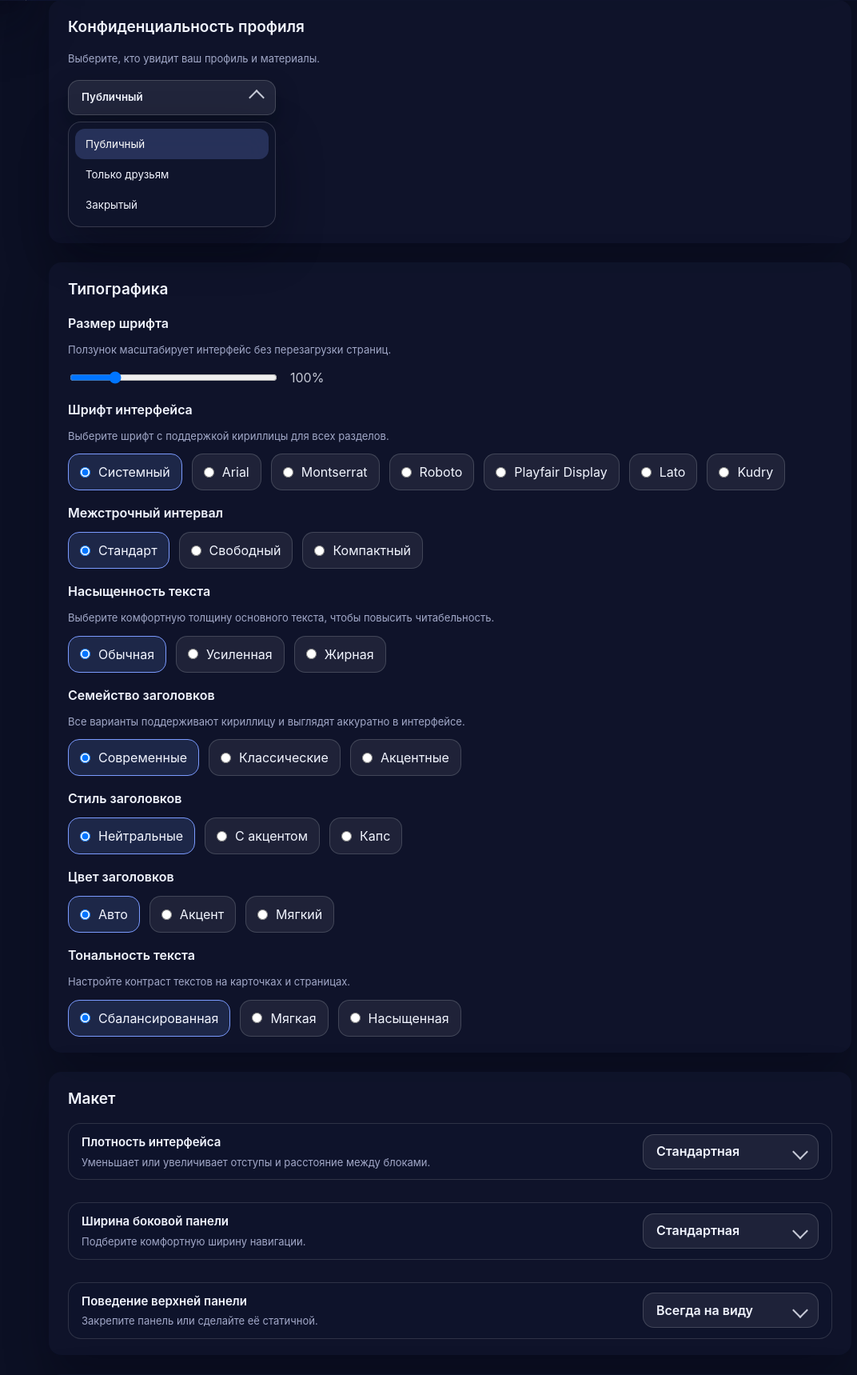
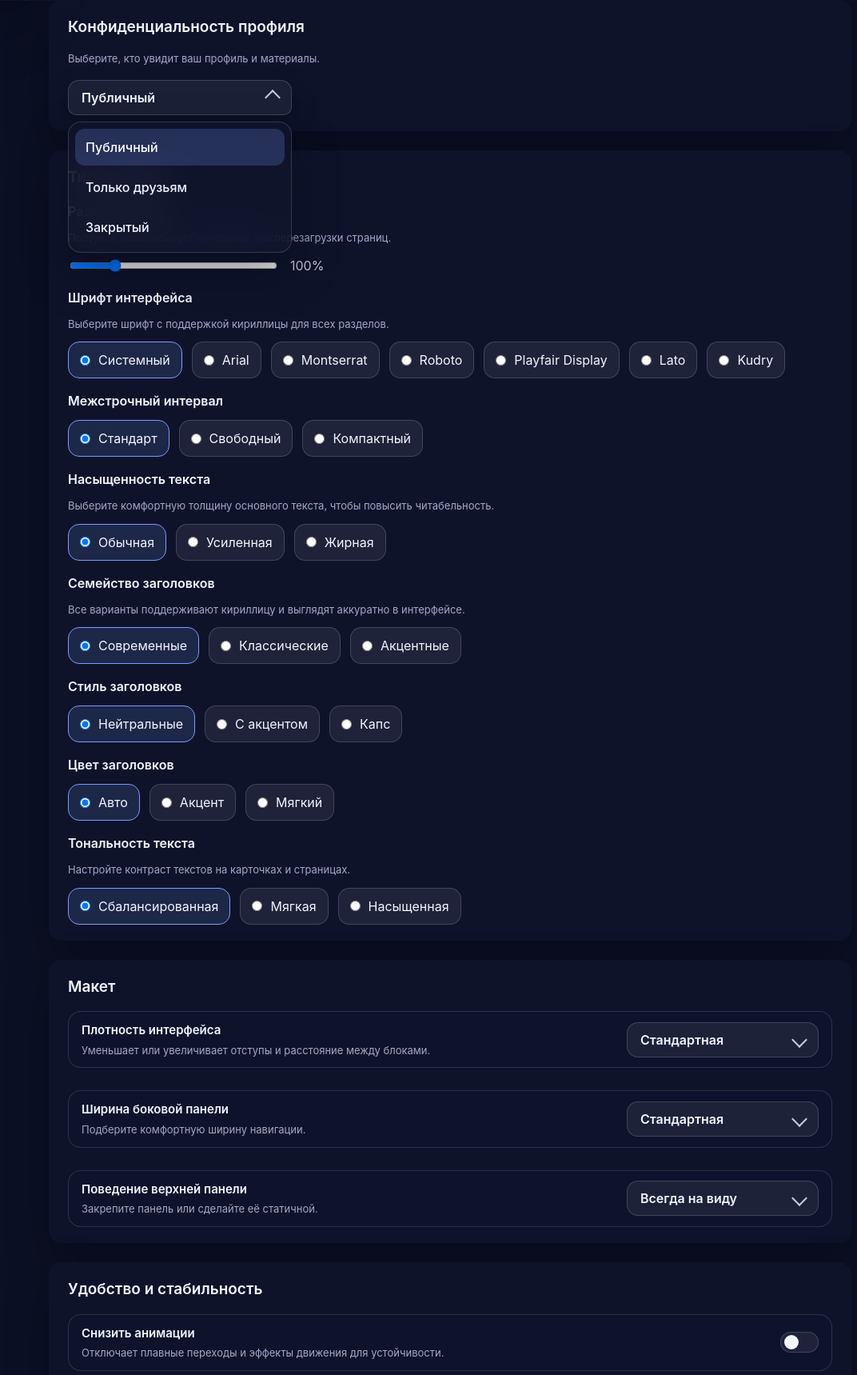
Before and after one commit to JasonVoorchees/Mysite_v.2, a Django app: page /settings.html in a window 1280 px wide, after a click on "Публичный". Shown: the part 799-2518 px from the top of the page at 80% size, without its empty margins (187-1259 px from the left). Run offline with Django 4.2, Linux system fonts and the light colour scheme.

Commit message:
Refine settings dropdown overlays

```diff
--- a/core/static/css/settings.css
+++ b/core/static/css/settings.css
@@ -38,16 +38,6 @@
 .setting-option__info{display:flex;flex-direction:column;gap:4px;min-width:0}
 .setting-option__title{font-weight:600;font-size:15px}
 .setting-option__desc{font-size:13px;color:var(--muted);line-height:1.45}
-.select-control{position:relative;min-width:180px;max-width:220px;width:100%}
-.select-control::after{content:"";position:absolute;right:16px;top:50%;width:12px;height:12px;border-right:2px solid currentColor;border-bottom:2px solid currentColor;transform:translateY(-50%) rotate(45deg);opacity:.8;pointer-events:none;transition:transform .2s ease,opacity .2s ease;}
-.select-control select{appearance:none;-webkit-appearance:none;-moz-appearance:none;width:100%;background:color-mix(in srgb,var(--btn-bg) 86%, transparent);border:1px solid var(--btn-border);border-radius:14px;padding:10px 42px 10px 16px;min-height:44px;color:var(--btn-fg);font:inherit;font-weight:600;line-height:1.2;transition:background-color .2s ease,border-color .2s ease,box-shadow .2s ease,color .2s ease;box-shadow:none;cursor:pointer;}
-.select-control select:hover{background:var(--btn-bg-hover);}
-.select-control select:focus-visible{outline:2px solid var(--accent);outline-offset:3px;}
-.select-control:focus-within::after{transform:translateY(-50%) rotate(-135deg);opacity:1;}
-.select-control:focus-within select{box-shadow:0 12px 28px rgba(5,7,18,0.32);background:color-mix(in srgb,var(--btn-bg) 70%, transparent);}
-body.theme-light .select-control:focus-within select{box-shadow:0 12px 26px rgba(105,120,200,0.18);}
-body.theme-retro .select-control:focus-within select{box-shadow:0 12px 26px rgba(16,18,30,0.28);}
-body.theme-sepia .select-control:focus-within select{box-shadow:0 12px 26px rgba(62,34,18,0.28);}
 .settings-option .switch{margin-left:auto}
 .switch{position:relative;display:inline-flex;align-items:center;width:48px;height:26px;flex:0 0 auto}
 .switch input{opacity:0;width:0;height:0}
@@ -57,19 +47,22 @@
 .switch input:checked+.switch-slider::after{transform:translate(20px,-50%);background:var(--accent)}
 .switch input:focus-visible+.switch-slider{outline:2px solid var(--accent);outline-offset:3px}
 .hint{opacity:.8}
-.privacy-control{position:relative;display:flex;flex-direction:column;min-width:220px;width:100%;max-width:260px;}
-.privacy-toggle{display:flex;align-items:center;justify-content:space-between;gap:12px;min-height:44px;padding:10px 16px;border-radius:14px;transition:background-color .2s ease,border-color .2s ease,box-shadow .2s ease;width:100%;}
-.privacy-toggle::after{content:"";flex:0 0 auto;width:12px;height:12px;border-right:2px solid currentColor;border-bottom:2px solid currentColor;transform:rotate(45deg);transition:transform .2s ease;opacity:.8;}
-.privacy-control[data-open='true'] .privacy-toggle::after{transform:rotate(-135deg);}
-.privacy-menu{display:flex;flex-direction:column;margin-top:8px;padding:8px;background:var(--card-overlay, var(--card));border:1px solid var(--btn-border);border-radius:16px;box-shadow:0 24px 56px rgba(5,7,18,0.42);backdrop-filter:blur(18px);}
-body.theme-light .privacy-menu{box-shadow:0 18px 36px rgba(97,110,180,0.18);}
-body.theme-retro .privacy-menu{box-shadow:0 20px 40px rgba(16,18,30,0.38);}
-body.theme-sepia .privacy-menu{box-shadow:0 20px 40px rgba(60,32,18,0.36);}
-.privacy-menu[hidden]{display:none;}
-.privacy-option{display:flex;align-items:center;justify-content:flex-start;padding:10px 12px;border-radius:12px;text-align:left;background:transparent;color:var(--text);border:1px solid transparent;transition:background-color .2s ease,border-color .2s ease,color .2s ease;}
-.privacy-option:hover,.privacy-option:focus-visible{background:var(--btn-bg-hover);border-color:var(--btn-border);outline:none;}
-.privacy-option[aria-selected='true']{background:var(--accent-bg);color:var(--accent-fg);border-color:transparent;}
-.privacy-control[data-open='true'] .privacy-toggle{border-bottom-left-radius:10px;border-bottom-right-radius:10px;box-shadow:0 12px 28px rgba(5,7,18,0.4);}
-body.theme-light .privacy-control[data-open='true'] .privacy-toggle{box-shadow:0 12px 24px rgba(105,120,200,0.16);}
-body.theme-retro .privacy-control[data-open='true'] .privacy-toggle{box-shadow:0 12px 26px rgba(16,18,30,0.32);}
-body.theme-sepia .privacy-control[data-open='true'] .privacy-toggle{box-shadow:0 12px 26px rgba(62,34,18,0.32);}
+.pref-dropdown{position:relative;display:flex;flex-direction:column;min-width:200px;width:min(100%,280px);}
+.pref-dropdown__toggle{display:flex;align-items:center;justify-content:space-between;gap:12px;min-height:44px;padding:10px 16px;border-radius:14px;transition:background-color .2s ease,border-color .2s ease,box-shadow .2s ease;width:100%;background:color-mix(in srgb,var(--btn-bg) 86%, transparent);border:1px solid var(--btn-border);color:var(--btn-fg);font:inherit;font-weight:600;line-height:1.25;text-align:left;cursor:pointer;}
+.pref-dropdown__toggle:hover{background:var(--btn-bg-hover);}
+.pref-dropdown__toggle:focus-visible{outline:2px solid var(--accent);outline-offset:3px;}
+.pref-dropdown__toggle::after{content:"";flex:0 0 auto;width:12px;height:12px;border-right:2px solid currentColor;border-bottom:2px solid currentColor;transform:rotate(45deg);transition:transform .2s ease;opacity:.8;}
+.pref-dropdown[data-open='true'] .pref-dropdown__toggle::after{transform:rotate(-135deg);}
+.pref-dropdown[data-open='true'] .pref-dropdown__toggle{border-bottom-left-radius:10px;border-bottom-right-radius:10px;box-shadow:0 12px 28px rgba(5,7,18,0.4);background:color-mix(in srgb,var(--btn-bg) 70%, transparent);}
+body.theme-light .pref-dropdown[data-open='true'] .pref-dropdown__toggle{box-shadow:0 12px 24px rgba(105,120,200,0.16);}
+body.theme-retro .pref-dropdown[data-open='true'] .pref-dropdown__toggle{box-shadow:0 12px 26px rgba(16,18,30,0.32);}
+body.theme-sepia .pref-dropdown[data-open='true'] .pref-dropdown__toggle{box-shadow:0 12px 26px rgba(62,34,18,0.32);}
+.pref-dropdown__menu{position:absolute;top:calc(100% + 8px);left:0;right:0;display:flex;flex-direction:column;gap:4px;padding:8px;background:var(--card-overlay, var(--card));border:1px solid var(--btn-border);border-radius:16px;box-shadow:0 24px 56px rgba(5,7,18,0.42);backdrop-filter:blur(18px);z-index:40;min-width:100%;}
+body.theme-light .pref-dropdown__menu{box-shadow:0 18px 36px rgba(97,110,180,0.18);}
+body.theme-retro .pref-dropdown__menu{box-shadow:0 20px 40px rgba(16,18,30,0.38);}
+body.theme-sepia .pref-dropdown__menu{box-shadow:0 20px 40px rgba(60,32,18,0.36);}
+.pref-dropdown__menu[hidden]{display:none;}
+.pref-dropdown__option{display:flex;align-items:center;justify-content:flex-start;padding:10px 12px;border-radius:12px;text-align:left;background:transparent;color:var(--text);border:1px solid transparent;font:inherit;font-weight:500;cursor:pointer;transition:background-color .2s ease,border-color .2s ease,color .2s ease;}
+.pref-dropdown__option:hover,.pref-dropdown__option:focus-visible{background:var(--btn-bg-hover);border-color:var(--btn-border);outline:none;}
+.pref-dropdown__option[aria-selected='true']{background:var(--accent-bg);color:var(--accent-fg);border-color:transparent;}
+.settings-option .pref-dropdown{min-width:200px;width:min(100%,240px);}
--- a/core/templates/settings.html
+++ b/core/templates/settings.html
@@ -94,14 +94,14 @@
           <h2>Конфиденциальность профиля</h2>
           <p class="settings-note">Выберите, кто увидит ваш профиль и материалы.</p>
           <div class="row">
-            <div class="privacy-control" data-open="false">
-              <button id="privacyToggle" class="ios-button privacy-toggle" type="button" aria-haspopup="listbox" aria-controls="privacyMenu" aria-expanded="false">
+            <div class="privacy-control pref-dropdown" data-open="false">
+              <button id="privacyToggle" class="ios-button privacy-toggle pref-dropdown__toggle" type="button" aria-haspopup="listbox" aria-controls="privacyMenu" aria-expanded="false">
                 Публичный
               </button>
-              <div id="privacyMenu" class="privacy-menu" role="listbox" aria-labelledby="privacyToggle" hidden>
-                <button type="button" class="privacy-option" data-value="public" role="option">Публичный</button>
-                <button type="button" class="privacy-option" data-value="friends" role="option">Только друзьям</button>
-                <button type="button" class="privacy-option" data-value="private" role="option">Закрытый</button>
+              <div id="privacyMenu" class="privacy-menu pref-dropdown__menu" role="listbox" aria-labelledby="privacyToggle" hidden>
+                <button type="button" class="privacy-option pref-dropdown__option" data-value="public" role="option">Публичный</button>
+                <button type="button" class="privacy-option pref-dropdown__option" data-value="friends" role="option">Только друзьям</button>
+                <button type="button" class="privacy-option pref-dropdown__option" data-value="private" role="option">Закрытый</button>
               </div>
             </div>
           </div>
@@ -198,12 +198,15 @@
             <span class="setting-option__title">Плотность интерфейса</span>
             <span class="setting-option__desc">Уменьшает или увеличивает отступы и расстояние между блоками.</span>
           </div>
-          <div class="select-control">
-            <select data-pref="density" data-toast="Плотность обновлена">
-              <option value="cozy">Стандартная</option>
-              <option value="compact">Компактная</option>
-              <option value="spacious">Воздушная</option>
-            </select>
+          <div class="pref-dropdown settings-dropdown" data-pref="density" data-toast="Плотность обновлена" data-open="false">
+            <button id="densityToggle" class="pref-dropdown__toggle" type="button" aria-haspopup="listbox" aria-controls="densityMenu" aria-expanded="false">
+              Стандартная
+            </button>
+            <div id="densityMenu" class="pref-dropdown__menu" role="listbox" aria-labelledby="densityToggle" hidden>
+              <button type="button" class="pref-dropdown__option" data-value="cozy" role="option">Стандартная</button>
+              <button type="button" class="pref-dropdown__option" data-value="compact" role="option">Компактная</button>
+              <button type="button" class="pref-dropdown__option" data-value="spacious" role="option">Воздушная</button>
+            </div>
           </div>
         </div>
         <div class="settings-option">
@@ -211,12 +214,15 @@
             <span class="setting-option__title">Ширина боковой панели</span>
             <span class="setting-option__desc">Подберите комфортную ширину навигации.</span>
           </div>
-          <div class="select-control">
-            <select data-pref="sidebarSize" data-toast="Ширина меню обновлена">
-              <option value="narrow">Узкая</option>
-              <option value="normal">Стандартная</option>
-              <option value="wide">Расширенная</option>
-            </select>
+          <div class="pref-dropdown settings-dropdown" data-pref="sidebarSize" data-toast="Ширина меню обновлена" data-open="false">
+            <button id="sidebarToggle" class="pref-dropdown__toggle" type="button" aria-haspopup="listbox" aria-controls="sidebarMenu" aria-expanded="false">
+              Стандартная
+            </button>
+            <div id="sidebarMenu" class="pref-dropdown__menu" role="listbox" aria-labelledby="sidebarToggle" hidden>
+              <button type="button" class="pref-dropdown__option" data-value="narrow" role="option">Узкая</button>
+              <button type="button" class="pref-dropdown__option" data-value="normal" role="option">Стандартная</button>
+              <button type="button" class="pref-dropdown__option" data-value="wide" role="option">Расширенная</button>
+            </div>
           </div>
         </div>
         <div class="settings-option">
@@ -224,12 +230,15 @@
             <span class="setting-option__title">Поведение верхней панели</span>
             <span class="setting-option__desc">Закрепите панель или сделайте её статичной.</span>
           </div>
-          <div class="select-control">
-            <select data-pref="topbarMode" data-toast="Верхняя панель обновлена">
-              <option value="floating">Всегда на виду</option>
-              <option value="static">Статично вверху</option>
-              <option value="hidden">Скрыть панель</option>
-            </select>
+          <div class="pref-dropdown settings-dropdown" data-pref="topbarMode" data-toast="Верхняя панель обновлена" data-open="false">
+            <button id="topbarToggle" class="pref-dropdown__toggle" type="button" aria-haspopup="listbox" aria-controls="topbarMenu" aria-expanded="false">
+              Всегда на виду
+            </button>
+            <div id="topbarMenu" class="pref-dropdown__menu" role="listbox" aria-labelledby="topbarToggle" hidden>
+              <button type="button" class="pref-dropdown__option" data-value="floating" role="option">Всегда на виду</button>
+              <button type="button" class="pref-dropdown__option" data-value="static" role="option">Статично вверху</button>
+              <button type="button" class="pref-dropdown__option" data-value="hidden" role="option">Скрыть панель</button>
+            </div>
           </div>
         </div>
       </section>
```
Also changed, not shown: core/static/js/settings.js (+165 -5 lines).
